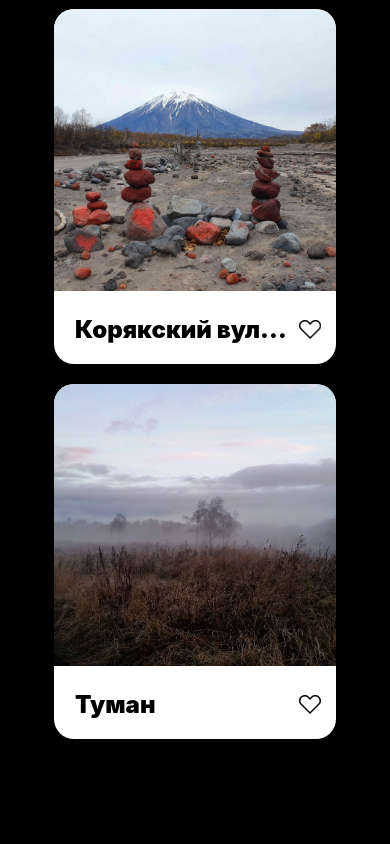
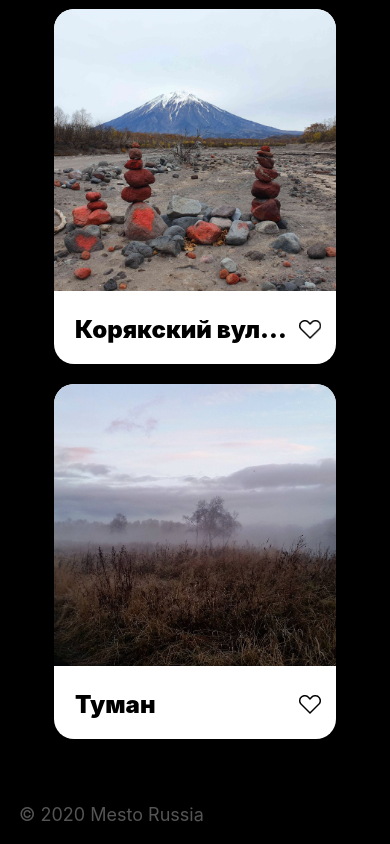
Before and after one commit to alekseydegtyarev/mesto-project, a plain HTML site: page index.html in a window 390 px wide. Shown: the part 1995-2839 px from the top of the page. Before the commit the page ends 2785 px from the top, so only its background shows below. Drawn offline with Linux system fonts and the light colour scheme; files whose address does not match are found by name.

Commit message:
потерялся футер. Нашёл, вернул на место. Отправка на ревью

```diff
--- a/blocks/footer/footer.css
+++ b/blocks/footer/footer.css
@@ -0,0 +1,6 @@
+@media screen and (max-width: 680px) {
+  .footer {
+    max-width: calc(100% - 2*19px);
+    margin: 0 auto;
+  }
+}
--- a/pages/index.css
+++ b/pages/index.css
@@ -26,6 +26,9 @@
 @import url(../blocks/cards/__header/cards__header.css);
 @import url(../blocks/cards/__like/cards__like.css);
 
+@import url(../blocks/footer/footer.css);
+@import url(../blocks/footer/__copyright/footer__copyright.css);
+
 @import url(../blocks/popup/popup.css);
 @import url(../blocks/popup/__container/popup__container.css);
 @import url(../blocks/popup/_opened/popup_opened.css);
```
